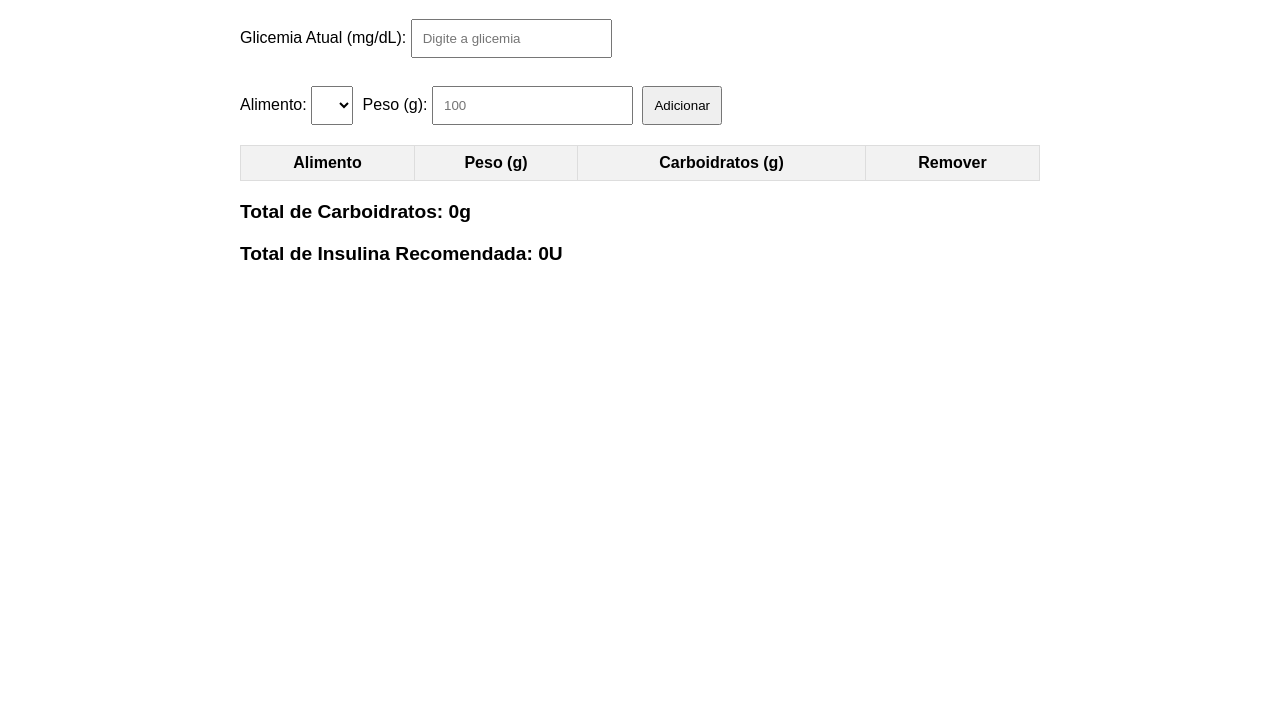
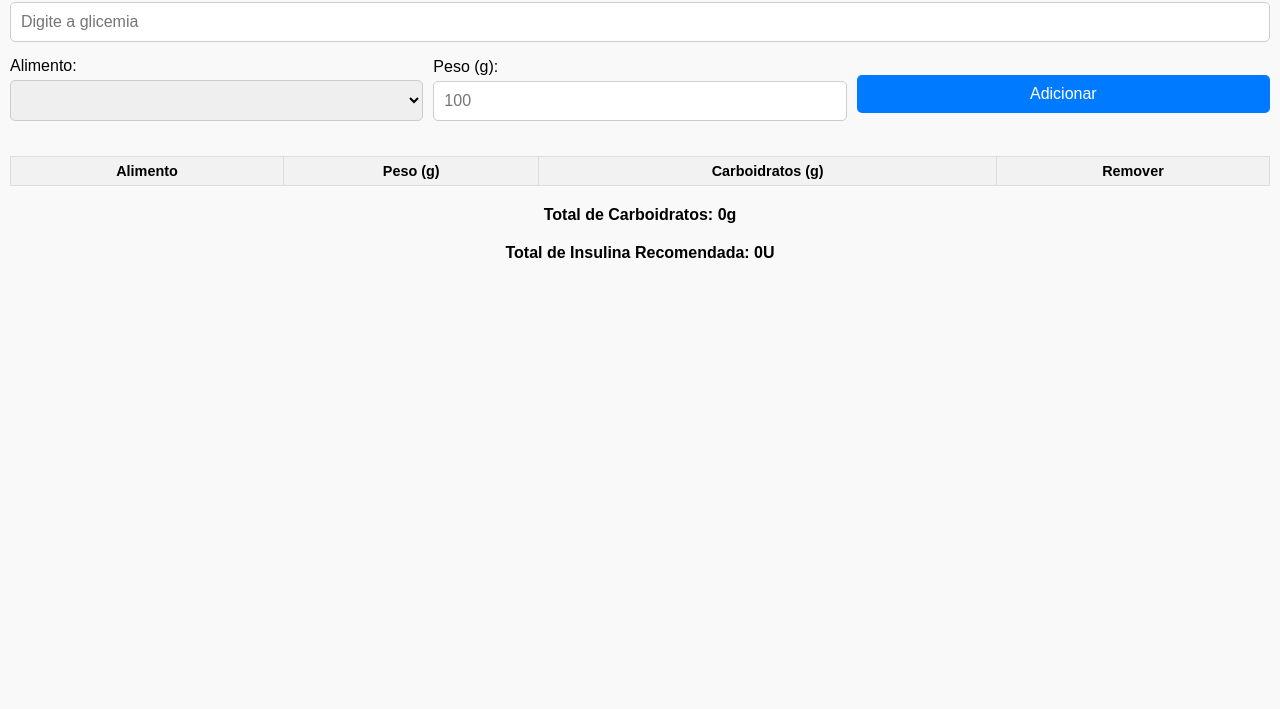
Before and after one commit to ThiagoEMendes/dmtool, a plain HTML site: page index.html in a window 1280 px wide. Shown: the part 91-800 px from the top of the page. Drawn offline with Linux system fonts and the light colour scheme; no server answers.

Commit message:
Atualiza cálculo de insulina por faixa de glicemia

```diff
--- a/index.html
+++ b/index.html
@@ -2,35 +2,80 @@
 <html lang="pt-BR">
 <head>
   <meta charset="UTF-8">
+  <meta name="viewport" content="width=device-width, initial-scale=1.0">
   <title>Calculadora de Carboidratos e Insulina</title>
   <style>
     body {
       font-family: Arial, sans-serif;
-      padding: 20px;
-      max-width: 800px;
-      margin: auto;
+      margin: 0;
+      padding: 10px;
+      background-color: #f9f9f9;
     }
-    input, button, select {
+
+    h1 {
+      text-align: center;
+      font-size: 1.5em;
+    }
+
+    .form-group {
+      display: flex;
+      flex-direction: column;
+      margin-bottom: 15px;
+    }
+
+    label {
+      margin-bottom: 5px;
+    }
+
+    input, select, button {
+      font-size: 1em;
       padding: 10px;
-      margin: 10px 5px 0 0;
+      border-radius: 5px;
+      border: 1px solid #ccc;
     }
+
+    button {
+      background-color: #007BFF;
+      color: white;
+      border: none;
+      margin-top: 10px;
+    }
+
+    button:hover {
+      background-color: #0056b3;
+    }
+
     table {
       width: 100%;
       margin-top: 20px;
       border-collapse: collapse;
+      font-size: 0.9em;
     }
+
     th, td {
       border: 1px solid #ddd;
-      padding: 8px;
+      padding: 6px;
       text-align: center;
     }
+
     th {
       background-color: #f2f2f2;
     }
+
     #total, #insulina {
       margin-top: 20px;
-      font-size: 1.2em;
       font-weight: bold;
+      font-size: 1em;
+      text-align: center;
+    }
+
+    @media (min-width: 600px) {
+      .form-inline {
+        display: flex;
+        gap: 10px;
+        align-items: center;
+        flex-wrap: wrap;
+      }
     }
   </style>
 
@@ -42,7 +87,7 @@
       apiKey: "AIzaSyBjyWDtsSTa8Wb162xFujBt_q3KfKlOP98",
       authDomain: "dmtool-89d0d.firebaseapp.com",
       projectId: "dmtool-89d0d",
-      storageBucket: "dmtool-89d0d.firebasestorage.app",
+      storageBucket: "dmtool-89d0d.appspot.com",
       messagingSenderId: "389362217807",
       appId: "1:389362217807:web:2805220ee73ce3c0c28b3a",
       measurementId: "G-FW1DFRKRPR"
@@ -56,18 +101,26 @@
 
   <h1>Calculadora de Carboidratos e Insulina</h1>
 
-  <label for="glicemia">Glicemia Atual (mg/dL):</label>
-  <input type="number" id="glicemia" min="40" placeholder="Digite a glicemia">
+  <div class="form-group">
+    <label for="glicemia">Glicemia Atual (mg/dL):</label>
+    <input type="number" id="glicemia" min="40" placeholder="Digite a glicemia" inputmode="numeric" pattern="\d*">
+  </div>
 
-  <br><br>
+  <div class="form-inline">
+    <div class="form-group" style="flex:1">
+      <label for="alimento">Alimento:</label>
+      <select id="alimento"></select>
+    </div>
 
-  <label for="alimento">Alimento:</label>
-  <select id="alimento"></select>
+    <div class="form-group" style="flex:1">
+      <label for="peso">Peso (g):</label>
+      <input type="number" id="peso" min="1" placeholder="100" inputmode="numeric" pattern="\d*">
+    </div>
 
-  <label for="peso">Peso (g):</label>
-  <input type="number" id="peso" min="1" placeholder="100">
-
-  <button onclick="adicionarAlimento()">Adicionar</button>
+    <div class="form-group" style="flex:1">
+      <button onclick="adicionarAlimento()">Adicionar</button>
+    </div>
+  </div>
 
   <table id="tabelaAlimentos">
     <thead>
@@ -78,8 +131,7 @@
         <th>Remover</th>
       </tr>
     </thead>
-    <tbody>
-    </tbody>
+    <tbody></tbody>
   </table>
 
   <div id="total">Total de Carboidratos: 0g</div>
@@ -87,10 +139,7 @@
 
   <script>
     let tabelaCarboidratos = {};
-    const GLICEMIA_ALVO = 130;
-    const FATOR_CORRECAO = 30;
     const RELACAO_IC = 5;
-    const MAX_CORRECAO = 5;
 
     let alimentos = [];
 
@@ -170,9 +219,18 @@
         doseCarbo = totalCarbo / RELACAO_IC;
       }
 
-      if (!isNaN(glicemiaAtual) && glicemiaAtual > GLICEMIA_ALVO) {
-        doseCorrecao = (glicemiaAtual - GLICEMIA_ALVO) / FATOR_CORRECAO;
-        if (doseCorrecao > MAX_CORRECAO) doseCorrecao = MAX_CORRECAO;
+      if (!isNaN(glicemiaAtual)) {
+        if (glicemiaAtual >= 131 && glicemiaAtual <= 159) {
+          doseCorrecao = 1;
+        } else if (glicemiaAtual >= 160 && glicemiaAtual <= 189) {
+          doseCorrecao = 2;
+        } else if (glicemiaAtual >= 190 && glicemiaAtual <= 219) {
+          doseCorrecao = 3;
+        } else if (glicemiaAtual >= 220 && glicemiaAtual <= 249) {
+          doseCorrecao = 4;
+        } else if (glicemiaAtual > 249) {
+          doseCorrecao = 5;
+        }
       }
 
       const totalInsulina = doseCarbo + doseCorrecao;
```
